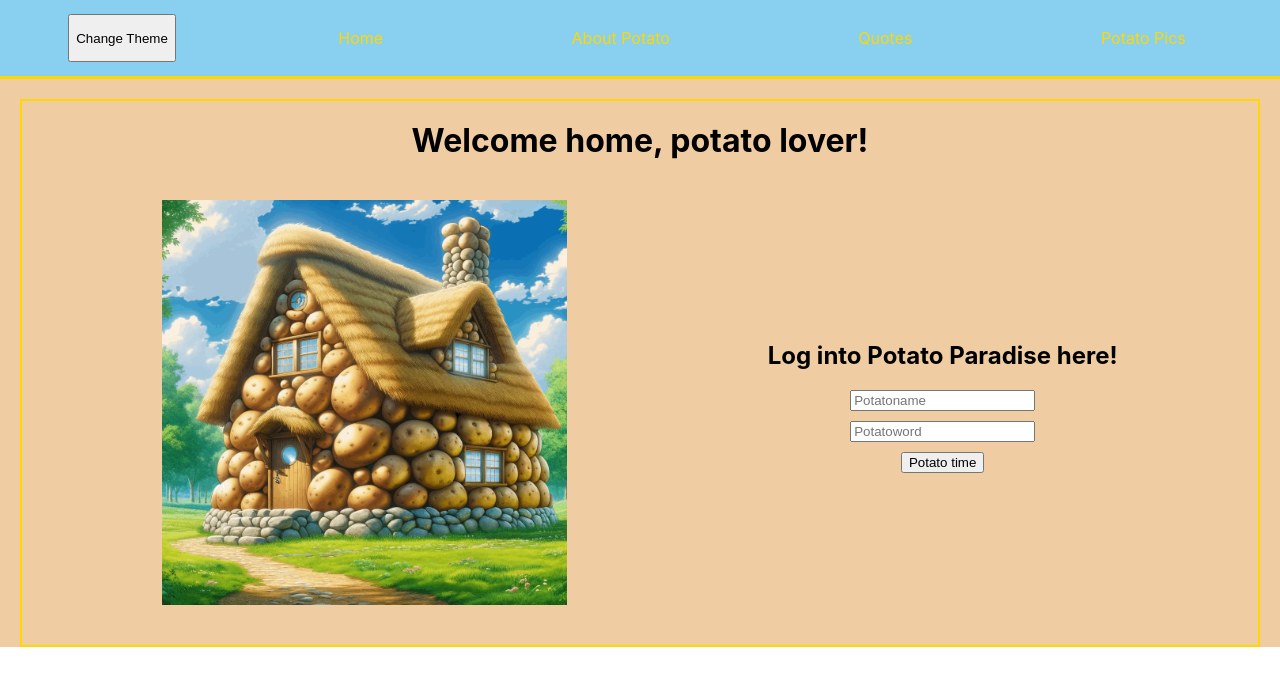
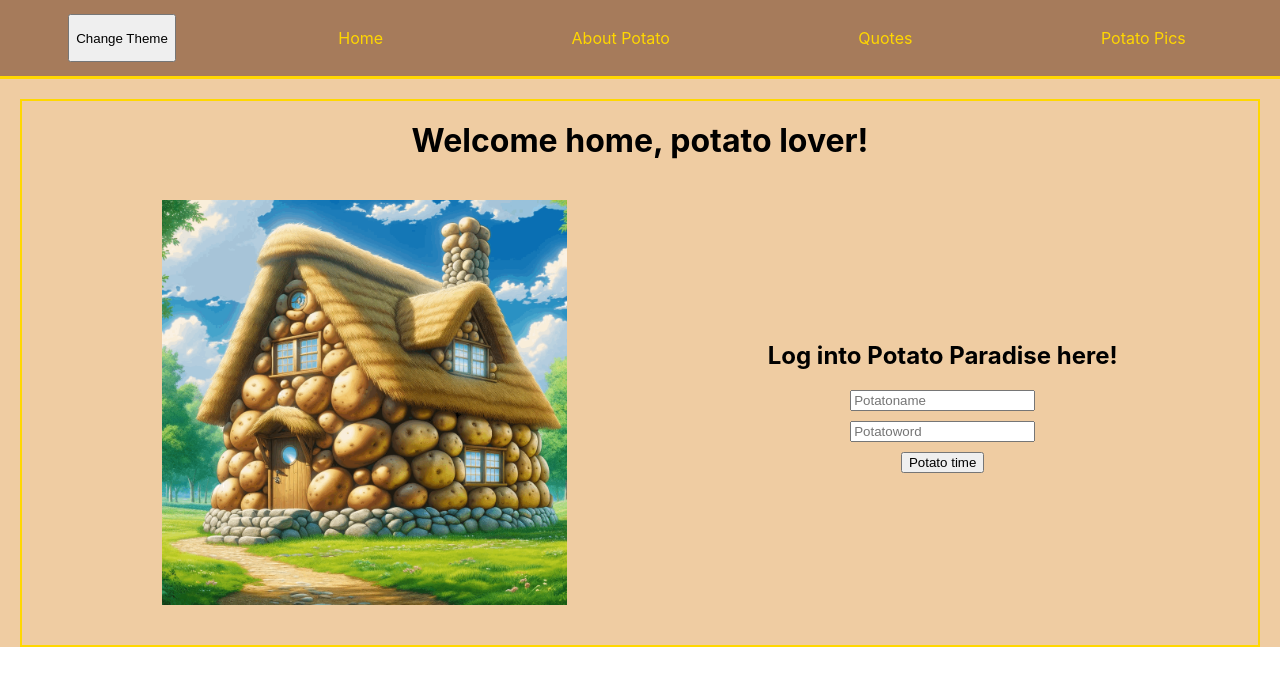
Before and after one commit to PotatoHalez/potato-paradise, a React (Create React App) app: page / in a window 1280 px wide. Shown: the top 686 px of the page. Built offline with nearby package versions, Linux system fonts and the light colour scheme; the HTML template or start-up script is replaced by a standard one.

Commit message:
Making sure navbar doesn't clash

```diff
--- a/src/css/Navbar.css
+++ b/src/css/Navbar.css
@@ -1,5 +1,5 @@
 .navbar {
-    background-color: #89CFEF;
+    background-color: #A67B5B;
     border-bottom: 3px solid gold;
     display: flex;
     justify-content: space-around;
```
